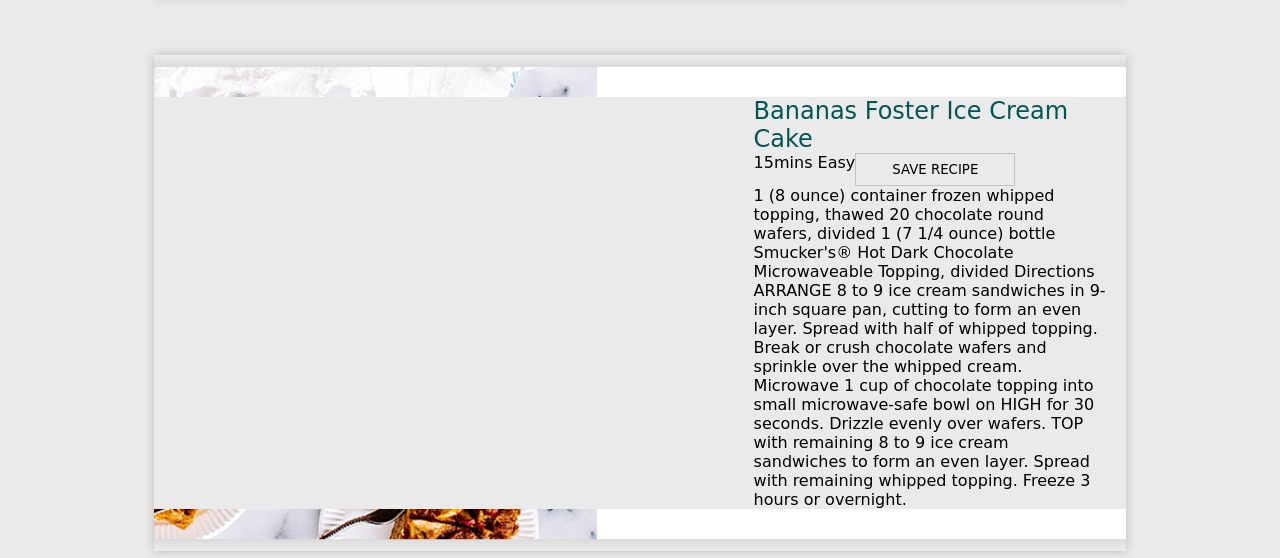
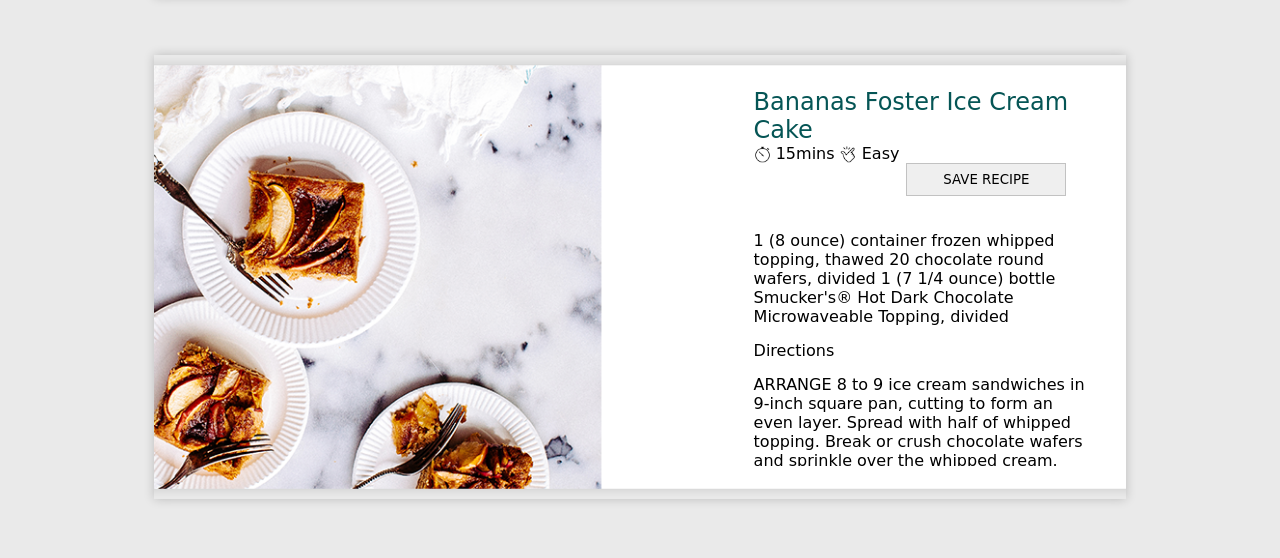
Before and after one commit to awuce/psd_layouts, a plain HTML site: page PSD_Lemon/index.html in a window 1280 px wide. Shown: the part 902-1460 px from the top of the page. Drawn offline with Linux system fonts and the light colour scheme.

Commit message:
Add scrollbars

```diff
--- a/PSD_Lemon/index.html
+++ b/PSD_Lemon/index.html
@@ -89,25 +89,19 @@
 		</div>
 
 		<div class="recipe-full">
-			<div class="recipe-full_image">
-				<!-- <img src="images/recipe.png"> -->
-			</div>
 			<div class="recipe-full_head">
 				bananas foster ice cream cake
 			</div>
 			<div class="recipe-full_info">
-				<div>15mins Easy</div>
+				<img src="images/icon-time.png"> 15mins
+				<img src="images/icon-easy.png"> Easy
 				<button>save recipe</button>
 			</div>
 			<div class="recipe-full_body">
-1 (8 ounce) container frozen whipped topping, thawed
-20 chocolate round wafers, divided
-1 (7 1/4 ounce) bottle Smucker's® Hot Dark Chocolate Microwaveable Topping, divided
-
-Directions
-
-ARRANGE 8 to 9 ice cream sandwiches in 9-inch square pan, cutting to form an even layer. Spread with half of whipped topping. Break or crush chocolate wafers and sprinkle over the whipped cream. Microwave 1 cup of chocolate topping into small microwave-safe bowl on HIGH for 30 seconds. Drizzle evenly over wafers.
-TOP with remaining 8 to 9 ice cream sandwiches to form an even layer. Spread with remaining whipped topping. Freeze 3 hours or overnight.
+				<div>1 (8 ounce) container frozen whipped topping, thawed 20 chocolate round wafers, divided 1 (7 1/4 ounce) bottle Smucker's® Hot Dark Chocolate Microwaveable Topping, divided</div>
+				<div>Directions</div>
+				<div>ARRANGE 8 to 9 ice cream sandwiches in 9-inch square pan, cutting to form an even layer. Spread with half of whipped topping. Break or crush chocolate wafers and sprinkle over the whipped cream. Microwave 1 cup of chocolate topping into small microwave-safe bowl on HIGH for 30 seconds. Drizzle evenly over wafers.</div>
+				<div>TOP with remaining 8 to 9 ice cream sandwiches to form an even layer. Spread with remaining whipped topping. Freeze 3 hours or overnight.</div>
 			</div>
 		</div>
 		<!-- etc -->
--- a/PSD_Lemon/styles/styles.css
+++ b/PSD_Lemon/styles/styles.css
@@ -3,7 +3,6 @@
 	padding: 0;
 	text-decoration: none;
 	color: #000;
-	background-color: #eaeaea;
 	-webkit-box-sizing: border-box;
 	-moz-box-sizing: border-box;
 	box-sizing: border-box;
@@ -11,12 +10,18 @@
 	/*font-size: 16pt;*/
 }
 
-body {
-	/*height: 1200px;*/
-	/*width: 100%;*/
+body {background-color: #eaeaea;}
+body::-webkit-scrollbar {
+	width: 10px;
 }
+body::-webkit-scrollbar-track {
+	background-color: #dddddd;
+}
+body::-webkit-scrollbar-thumb {
+	background-color: #555555;
+}
+.container {}
 
-.container {}
 .logo {
 	margin-top: 4.5%;
 	text-align: center;
@@ -54,13 +59,10 @@ body {
 	vertical-align: middle;
 	width: 86px;
 }
-
-.top-menu_drop-down-menu {}
 .top-menu_drop-down-menu a {
 	text-transform: uppercase;
 	margin-left: 1%;
 }
-
 .top-menu_search-button input[type=text] {
 	width: 160px;
 	border: 1px solid #c2c2c2;
@@ -114,22 +116,20 @@ body {
 }
 /*__________________________ RECIPES __________________________*/
 .recipees {
+	padding-left: 5%;
+	padding-right: 5%;
 	display: flex;
 	background-color: #fff;
-	padding-left: 5%;
-	padding-right: 5%;
 }
 .recipees * {
 	background-color: #fff;
 }
 .recipe {
-	/*float: left;*/
 	margin-left: 3%;
 	width: 33.33%;
 }
-.recipe_image img {
-	/*width: 350px;*/
-}
+.recipe_image img {}
+
 .recipe_head div {
 	font-size: 18pt;
 	text-transform: capitalize;
@@ -142,43 +142,53 @@ body {
 }
 /*__________________________ RECIPE FULL __________________________*/
 .recipe-full {
-	padding-top: 42px;
-	padding-bottom: 42px;
-	background-size: 100%;
 	background-image: url('../images/recipe.png');
 	background-repeat: no-repeat;
 	background-size: cover;
 	background-position: 50%;
 }
-.recipe-full * {
-	/*background-color: none;*/
-	/*background-color: #fff;*/
-}
-.recipe-full_image img {
+.recipe-full > * {
+	background-color: none;
 }
 .recipe-full_head {
-	display: block;
 	padding-left: 600px;
+	font-size: 18pt;
 	text-transform: capitalize;
 	color: #055555;
-	font-size: 18pt;
 }
 .recipe-full_info {
 	padding-left: 600px;
 }
-.recipe-full_info div {
-	display: block;
-	float: left;
+.recipe-full_info img {
+	width: 17px;
+	vertical-align: middle;
 }
 .recipe-full_info button {
+	margin-left: 41%;
+	padding: 8px 30px;
 	text-transform: uppercase;
 	width: 160px;
 	border: 1px solid #c2c2c2;
-	padding: 8px 30px;
 }
 .recipe-full_body {
+	margin-top: 20px;
+	margin-right: 20px;
 	padding-left: 600px;
 	padding-right: 20px;
+	height: 250px;
+	overflow-y: scroll;
+}
+.recipe-full_body::-webkit-scrollbar {
+	width: 5px;
+}
+.recipe-full_body::-webkit-scrollbar-track {
+	background-color: #dddddd;
+}
+.recipe-full_body::-webkit-scrollbar-thumb {
+	background-color: #555555;
+}
+.recipe-full_body div {
+	margin-top: 15px;
 }
 
 /*__________________________ FOOTER __________________________*/
@@ -205,12 +215,12 @@ body {
 	vertical-align: middle;
 }
 .footer_menu a {
+	margin-left: 1%;
 	text-transform: uppercase;
-	margin-left: 1%;
 }
 .footer_reserved {
+	margin-left: 5%;
 	text-transform: uppercase;
-	margin-left: 5%;
 }
 
 /*__________________________ MEDIA __________________________*/
```
Also changed, not shown: PSD_Lemon/images/icon-easy.png (added).
